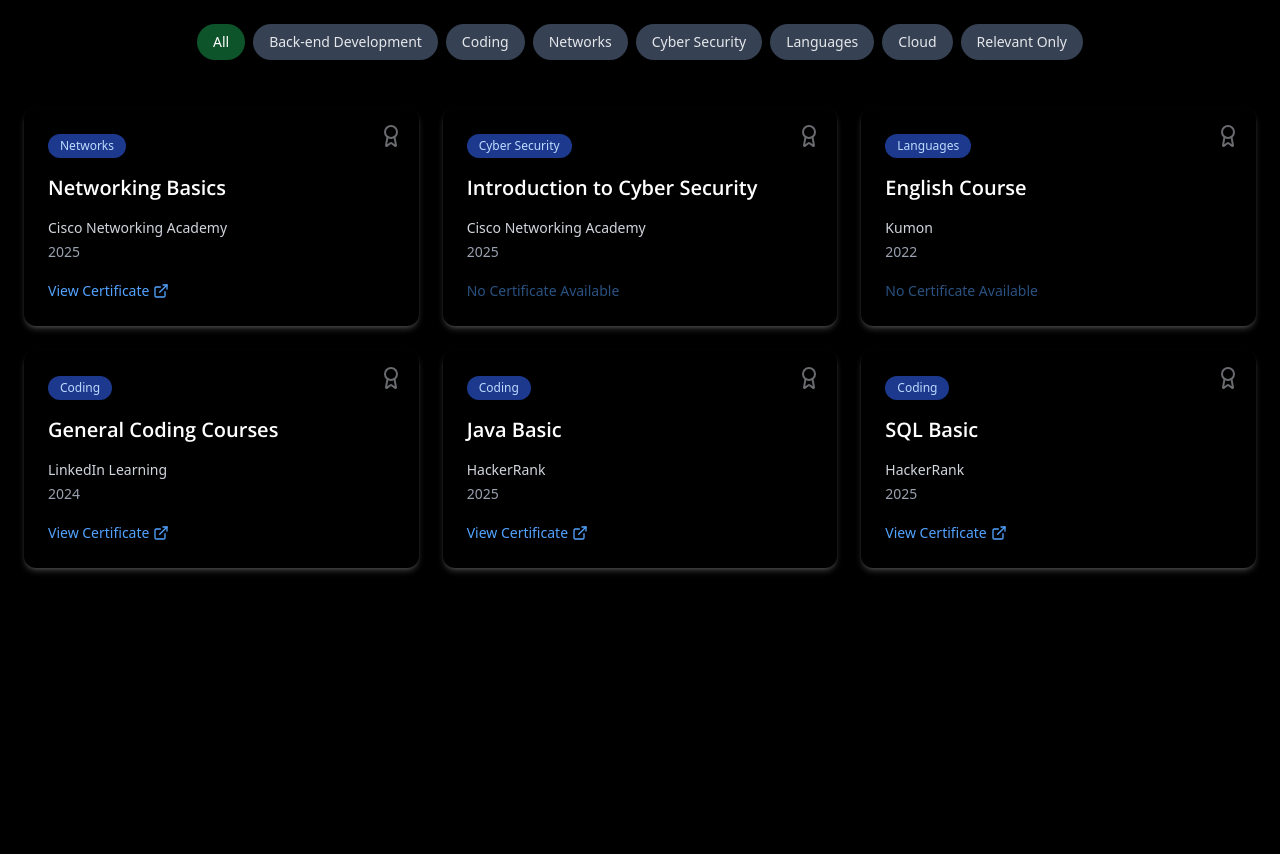
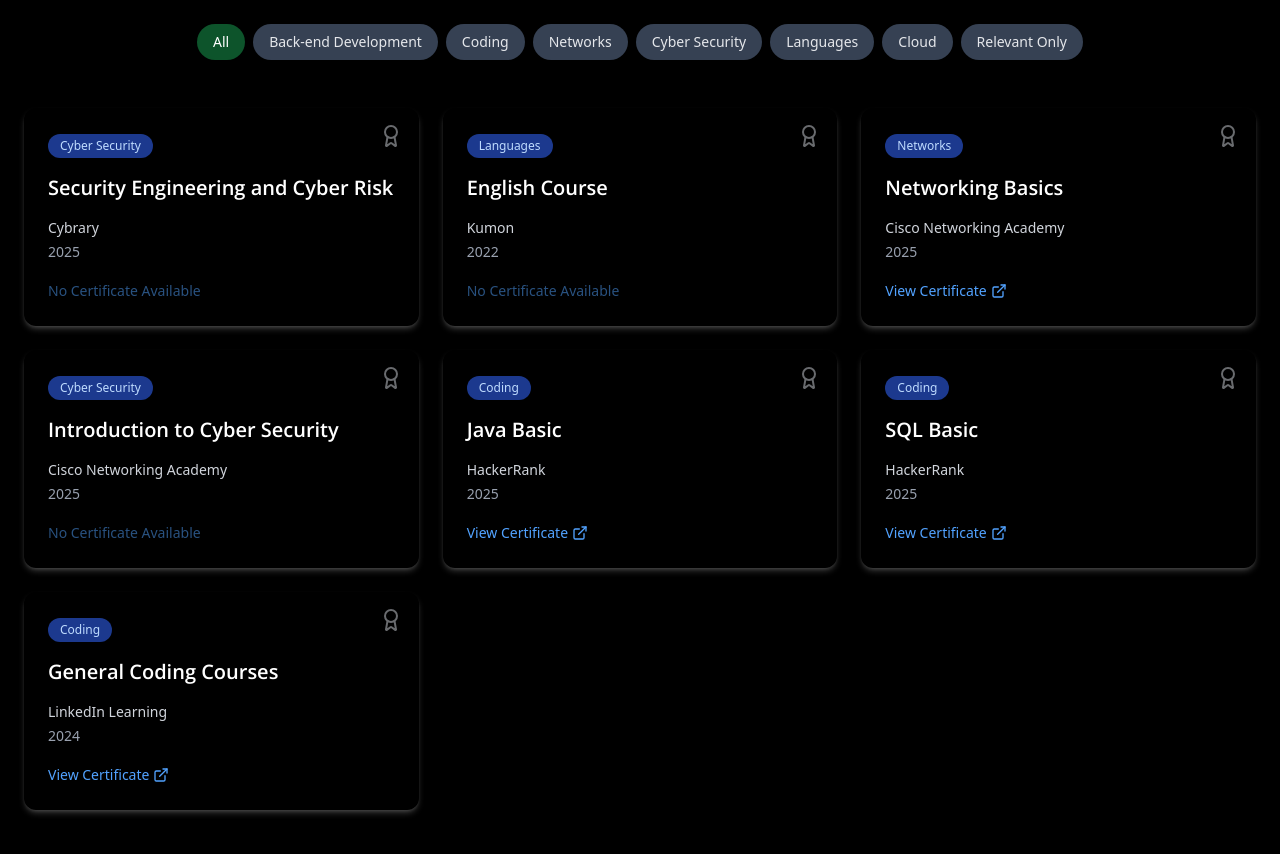
Before and after one commit to Ga5000/Portfolio, a React (Vite) app: page / in a window 1280 px wide. Shown: the part 2900-3754 px from the top of the page. Built offline with nearby package versions, Linux system fonts and the light colour scheme.

Commit message:
Added new In progress course.

```diff
--- a/src/sections/Certficates.tsx
+++ b/src/sections/Certficates.tsx
@@ -33,12 +33,20 @@ const certificates: Certificate[] = [
     relevant: 3
   },
   {
+    title: "Security Engineering and Cyber Risk",
+    issuer: "Cybrary",
+    date: "2025",
+    category: "Cyber Security",
+    link: "",
+    relevant: 1
+  },
+  {
     title: "Networking Basics",
     issuer: "Cisco Networking Academy",
     date: "2025",
     category: "Networks",
     link: "https://drive.google.com/file/d/1sqGI9rIpoe7z3E8Tex-MPXCvjMwNLsvf/view?usp=drive_link",
-    relevant: 1
+    relevant: 2
   },
   {
     title: "Introduction to Cyber Security",
@@ -46,7 +54,7 @@ const certificates: Certificate[] = [
     date: "2025",
     category: "Cyber Security",
     link: "",
-    relevant: 1
+    relevant: 2
   },
   {
     title: "General Coding Courses",
@@ -54,7 +62,7 @@ const certificates: Certificate[] = [
     date: "2024",
     category: "Coding",
     link: "https://drive.google.com/drive/folders/1Mxs-K_ffqdMes0bC4gtP9qXAut94dU1f?usp=drive_link",
-    relevant: 2
+    relevant: 3
   },
   {
     title: "English Course",
```
